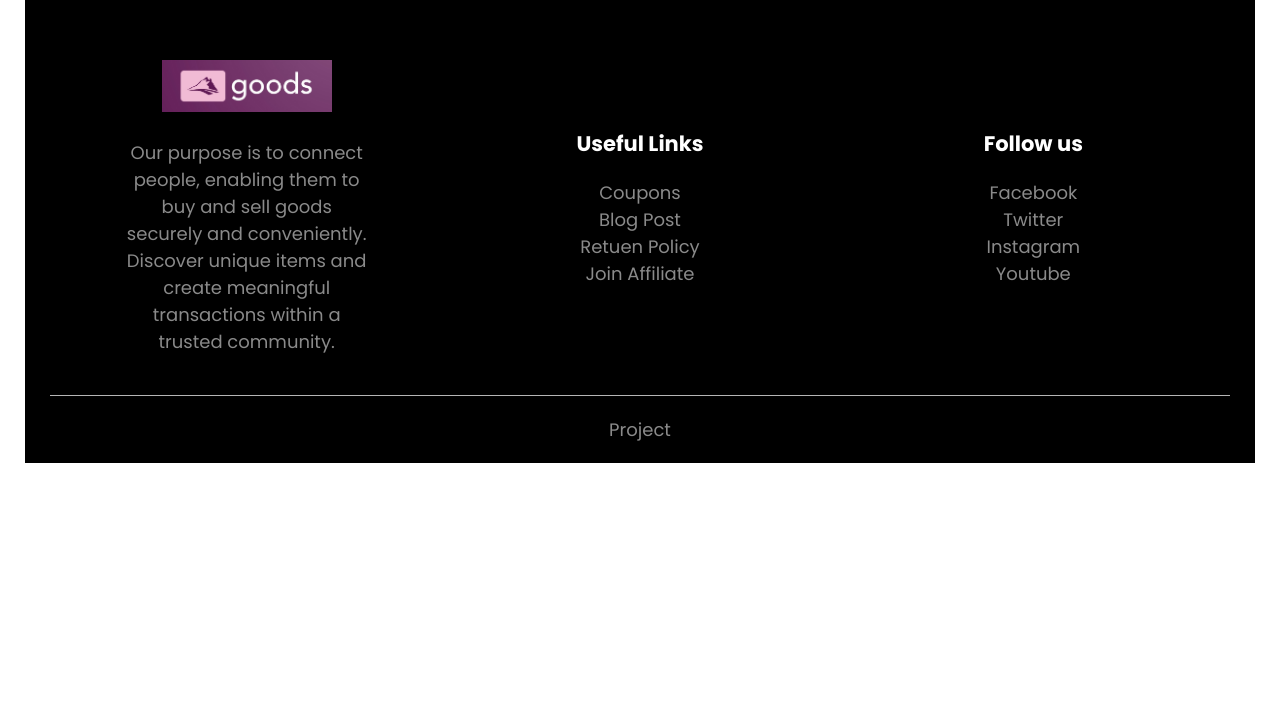
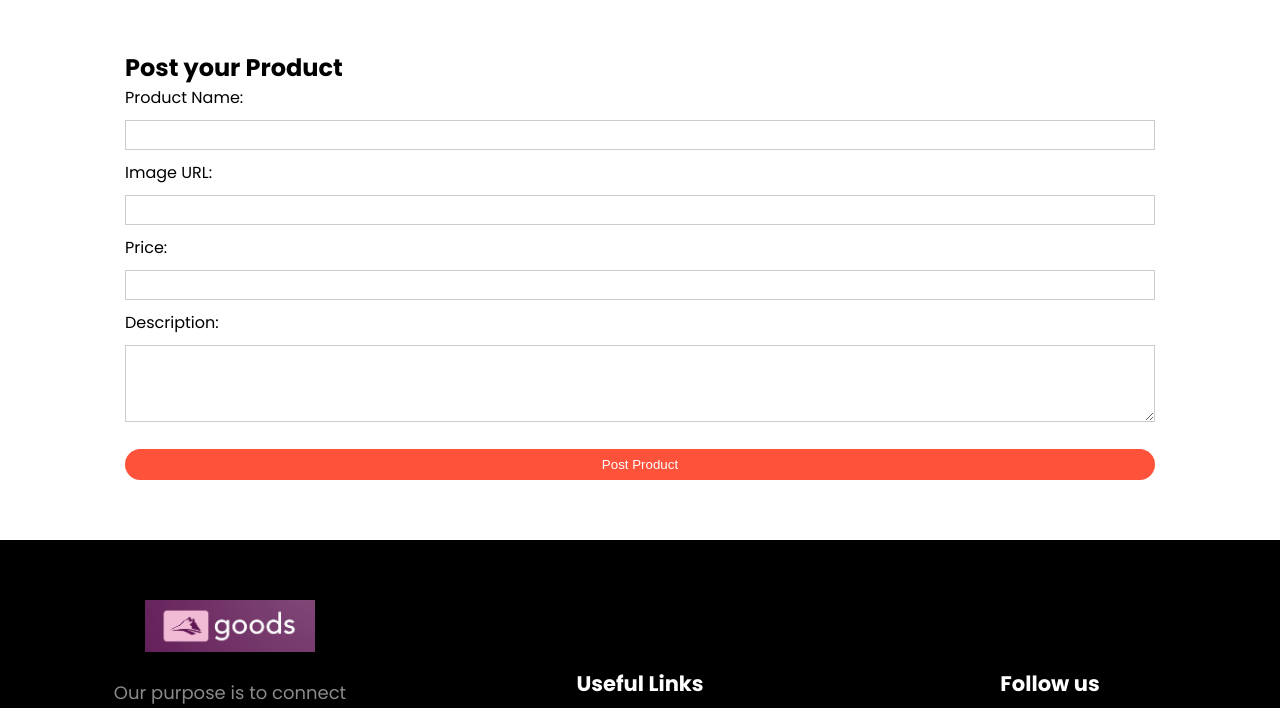
Before and after one commit to AlexIongChiNga/CISC3003-WebDev-ProjectAssgn, a PHP site: page /postproduct.php in a window 1280 px wide. Shown: the part 86-794 px from the top of the page. Run offline with PHP 8.4, Linux system fonts and the light colour scheme; a user stored in the database is signed in; data comes from the database, SQL or seed files in the repository.

Commit message:
postproduct-imcomplete

```diff
--- a/site/css/styles.css
+++ b/site/css/styles.css
@@ -493,6 +493,10 @@ th:last-child {
   background: radial-gradient(#fff, #ffd6d6);
 }
 
+.post-form{
+  margin: 50px 0 50px;
+}
+
 .form-container {
   background: #fff;
   width: 300px;
@@ -529,6 +533,13 @@ th:last-child {
 form input {
   width: 100%;
   height: 30px;
+  margin: 10px 0;
+  padding: 0 10px;
+  border: 1px solid #ccc;
+}
+
+form textarea{
+  width: 100%;
   margin: 10px 0;
   padding: 0 10px;
   border: 1px solid #ccc;
--- a/site/postproduct.php
+++ b/site/postproduct.php
@@ -1,15 +1,34 @@
 <?php
 session_start();
+
 include("function.php");
 include("connection.php");
 $user_data = check_login($con);
+$user_id = $user_data['user_id'];
 
-$featured_query = "SELECT product_id, price, name, rating, image, description FROM products LIMIT 8";
-$featured_result = $con->query($featured_query);
+if ($_SERVER['REQUEST_METHOD'] == "POST") {
+    // Get form data
+    $name = $_POST['name'];
+    $image = $_POST['image'];
+    $price = $_POST['price'];
+    $description = $_POST['description'];
 
-$more_query = "SELECT product_id, price, name, rating, image, description FROM products LIMIT 12 OFFSET 8";
-$more_result = $con->query($more_query);
+    // Validate inputs
+    if (!empty($name) && !empty($image) && !empty($price) && !empty($description)) {
+        // Insert product into the database
+        $query = "INSERT INTO products (user_id, name, image, price, description) VALUES (?, ?, ?, ?, ?)";
+        $stmt = $con->prepare($query);
+        $stmt->bind_param("issds", $user_id, $name, $image, $price, $description);
 
+        if ($stmt->execute()) {
+            echo "<script>alert('Product added successfully!');</script>";
+        } else {
+            echo "<script>alert('Failed to add product.');</script>";
+        }
+    } else {
+        echo "<script>alert('Please fill in all fields.');</script>";
+    }
+}
 ?>
 <!doctype html>
 <html lang="en">
@@ -29,9 +48,9 @@ $more_result = $con->query($more_query);
   </head>
   <body>
     <div class="container">
-    <div class="navbar">
+        <div class="navbar">
         <div class="logo">
-        <img src="images/logo.png" width="125" alt="logo" />
+            <img src="images/logo.png" width="125" alt="logo" />
         </div>
         <nav>
         <ul id="MenuItems">
@@ -43,7 +62,25 @@ $more_result = $con->query($more_query);
         </nav>
         <a href="shoppingCart.php"
         ><img src="images/shoppingCart.jpg" width="30" height="30" alt="shoppingCart"
-    /></a>
+        /></a>
+        </div>
+    </div>
+
+    <div class="post-form">
+        <div class="small-container">
+        <h2>Post your Product</h2>
+        <form method="POST" action="">
+            <label for="name">Product Name:</label>
+            <input type="text" id="name" name="name" required />
+            <label for="image">Image URL:</label>
+            <input type="text" id="image" name="image" required />
+            <label for="price">Price:</label>
+            <input type="number" id="price" name="price" step="0.01" required />
+            <label for="description">Description:</label><br>
+            <textarea class="description" name="description" rows="5" required></textarea>
+            <button type="submit" class="btn">Post Product</button>
+        </form>
+        </div>
     </div>
 
     <div class="footer">
```
